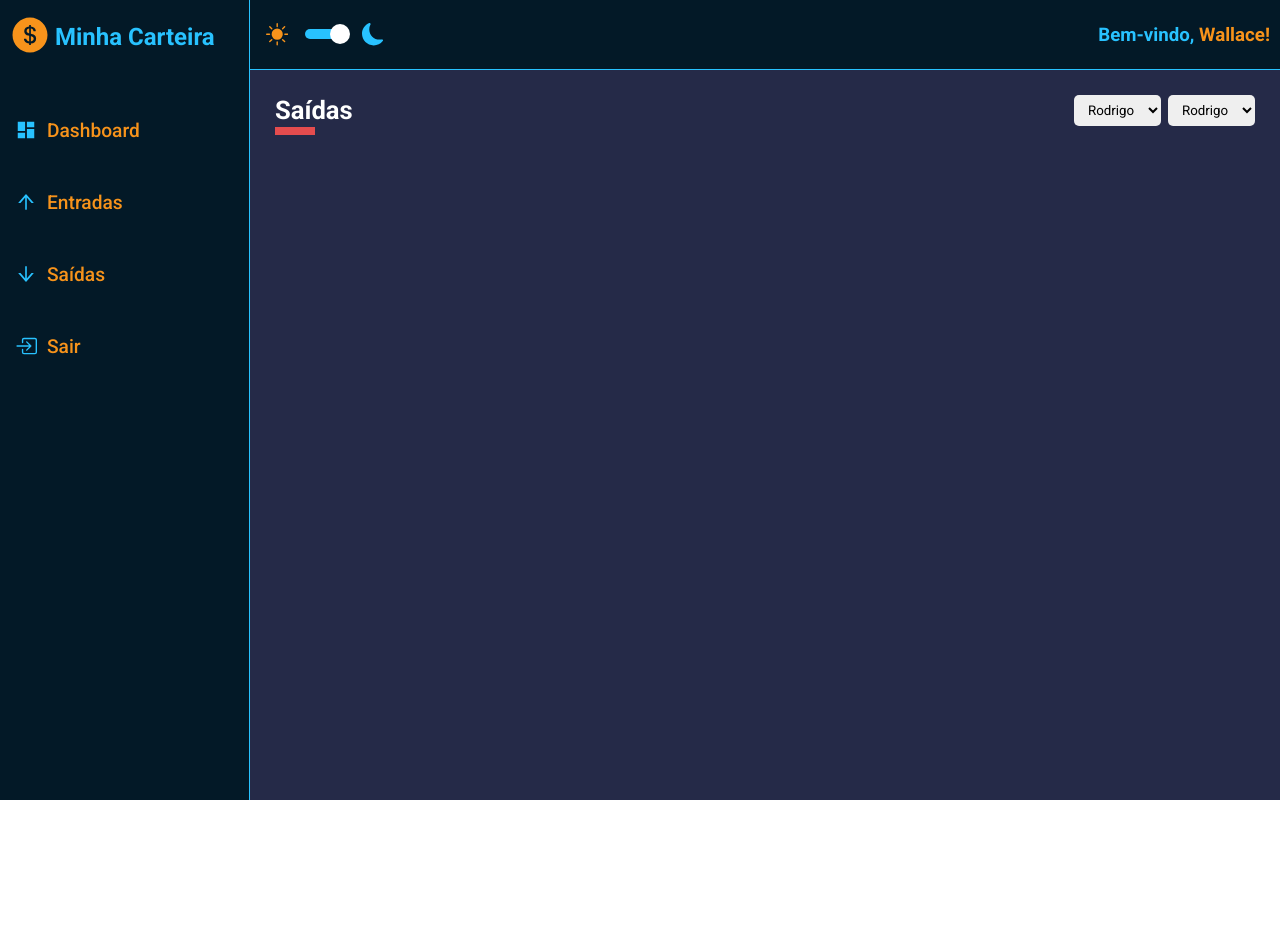
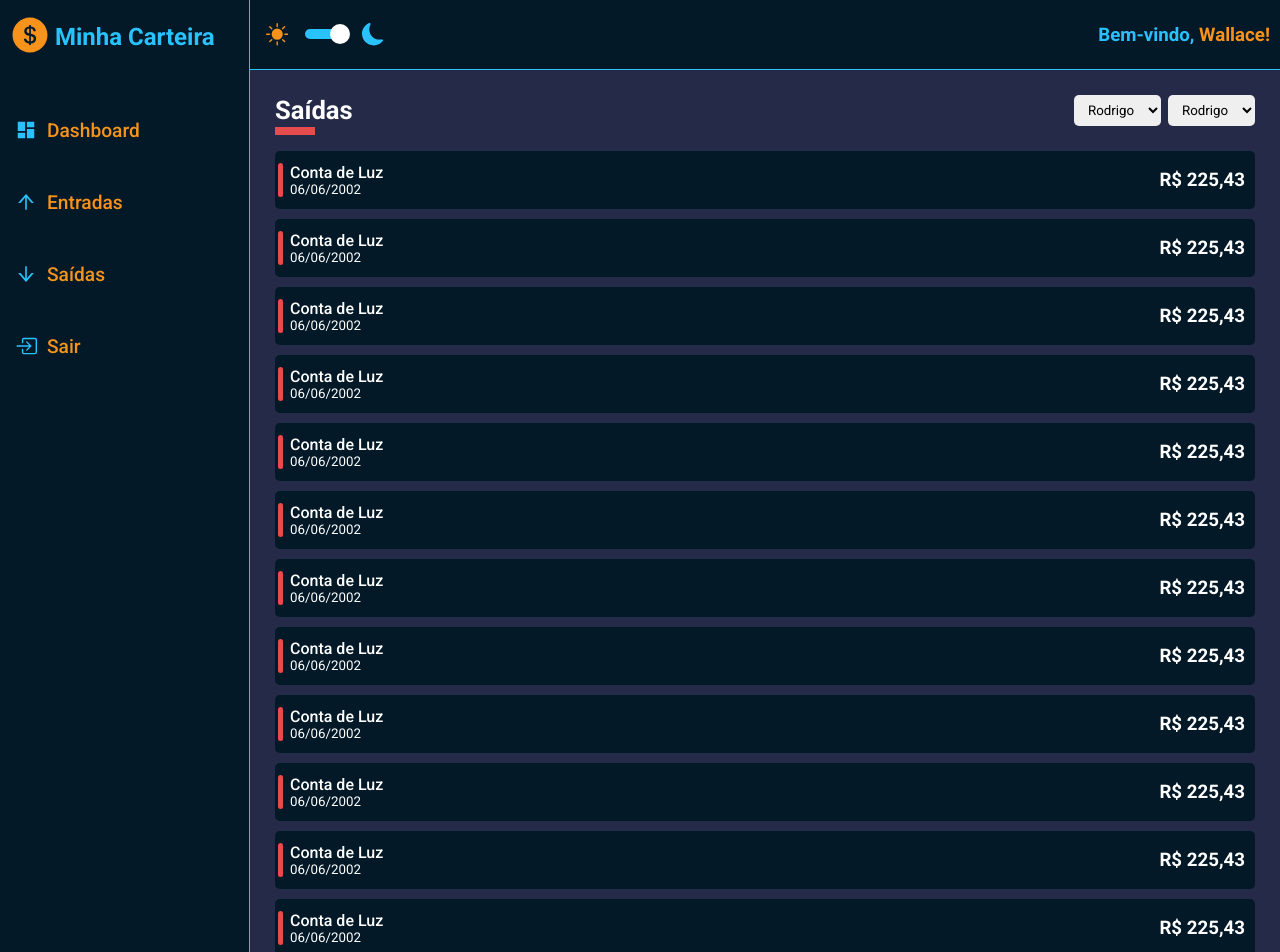
Before and after one commit to wallace-lw/dashboard-react-ts, a React (Create React App) app: page / in a window 1280 px wide. Shown: the top 952 px of the page. Before the commit the page ends 800 px from the top, so only its background shows below. Built offline with nearby package versions, Linux system fonts and the light colour scheme.

Commit message:
style: :art: Styling the new page

```diff
--- a/src/pages/Lists/index.tsx
+++ b/src/pages/Lists/index.tsx
@@ -1,9 +1,10 @@
 /* eslint-disable react/function-component-definition */
 import React from "react";
 
-import { Container } from "./styles";
+import { Container, Content } from "./styles";
 import SelectInput from "../../components/SelectInput";
 import ContentHeader from "../../components/ContentHeader";
+import HistoryFinance from "../../components/HistoryFinanceCard";
 
 const Lists: React.FC = () => {
   const options = [
@@ -17,7 +18,7 @@ const Lists: React.FC = () => {
     },
     {
       value: "Ana",
-      label: "Rodrigo",
+      label: "Ana",
     },
   ];
   return (
@@ -26,6 +27,93 @@ const Lists: React.FC = () => {
         <SelectInput options={options} />
         <SelectInput options={options} />
       </ContentHeader>
+
+      <Content>
+        <HistoryFinance
+          cardColor="#031927"
+          tagColor="#E44C4E"
+          title="Conta de Luz"
+          subtitle="06/06/2002"
+          amount="R$ 225,43"
+        />
+        <HistoryFinance
+          cardColor="#031927"
+          tagColor="#E44C4E"
+          title="Conta de Luz"
+          subtitle="06/06/2002"
+          amount="R$ 225,43"
+        />
+        <HistoryFinance
+          cardColor="#031927"
+          tagColor="#E44C4E"
+          title="Conta de Luz"
+          subtitle="06/06/2002"
+          amount="R$ 225,43"
+        />
+        <HistoryFinance
+          cardColor="#031927"
+          tagColor="#E44C4E"
+          title="Conta de Luz"
+          subtitle="06/06/2002"
+          amount="R$ 225,43"
+        />
+        <HistoryFinance
+          cardColor="#031927"
+          tagColor="#E44C4E"
+          title="Conta de Luz"
+          subtitle="06/06/2002"
+          amount="R$ 225,43"
+        />
+        <HistoryFinance
+          cardColor="#031927"
+          tagColor="#E44C4E"
+          title="Conta de Luz"
+          subtitle="06/06/2002"
+          amount="R$ 225,43"
+        />
+        <HistoryFinance
+          cardColor="#031927"
+          tagColor="#E44C4E"
+          title="Conta de Luz"
+          subtitle="06/06/2002"
+          amount="R$ 225,43"
+        />
+        <HistoryFinance
+          cardColor="#031927"
+          tagColor="#E44C4E"
+          title="Conta de Luz"
+          subtitle="06/06/2002"
+          amount="R$ 225,43"
+        />
+        <HistoryFinance
+          cardColor="#031927"
+          tagColor="#E44C4E"
+          title="Conta de Luz"
+          subtitle="06/06/2002"
+          amount="R$ 225,43"
+        />
+        <HistoryFinance
+          cardColor="#031927"
+          tagColor="#E44C4E"
+          title="Conta de Luz"
+          subtitle="06/06/2002"
+          amount="R$ 225,43"
+        />
+        <HistoryFinance
+          cardColor="#031927"
+          tagColor="#E44C4E"
+          title="Conta de Luz"
+          subtitle="06/06/2002"
+          amount="R$ 225,43"
+        />
+        <HistoryFinance
+          cardColor="#031927"
+          tagColor="#E44C4E"
+          title="Conta de Luz"
+          subtitle="06/06/2002"
+          amount="R$ 225,43"
+        />
+      </Content>
     </Container>
   );
 };
--- a/src/pages/Lists/styles.ts
+++ b/src/pages/Lists/styles.ts
@@ -1,3 +1,5 @@
 import styled from "styled-components";
 
 export const Container = styled.div``;
+
+export const Content = styled.div``;
```
